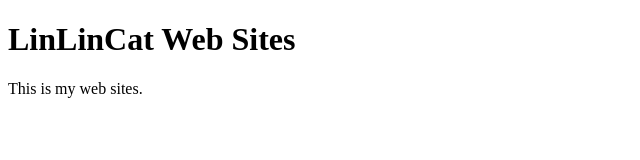
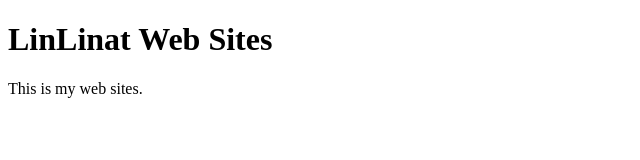
Before and after one commit to linlincat/linlincat.github.io, a plain HTML site: page index.html in a window 1280 px wide. Shown: the whole page, without its empty margins (0-640 px from the left). Drawn offline with Linux system fonts and the light colour scheme.

Commit message:
Update index.html

```diff
--- a/index.html
+++ b/index.html
@@ -4,7 +4,7 @@
 
     </head>
     <body>
-   	<h1>LinLinCat Web Sites</h1>
+   	<h1>LinLinat Web Sites</h1>
 	<p>This is my web sites.</p>
     </body>
 </html>
```
